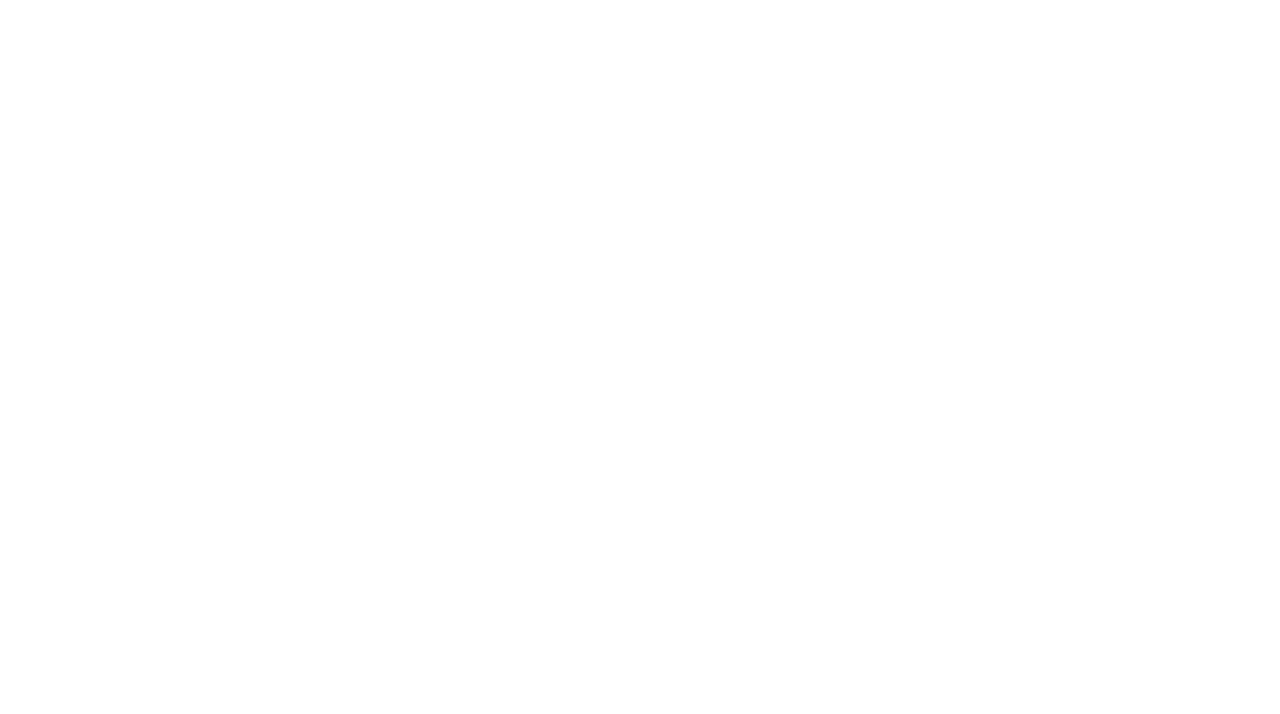
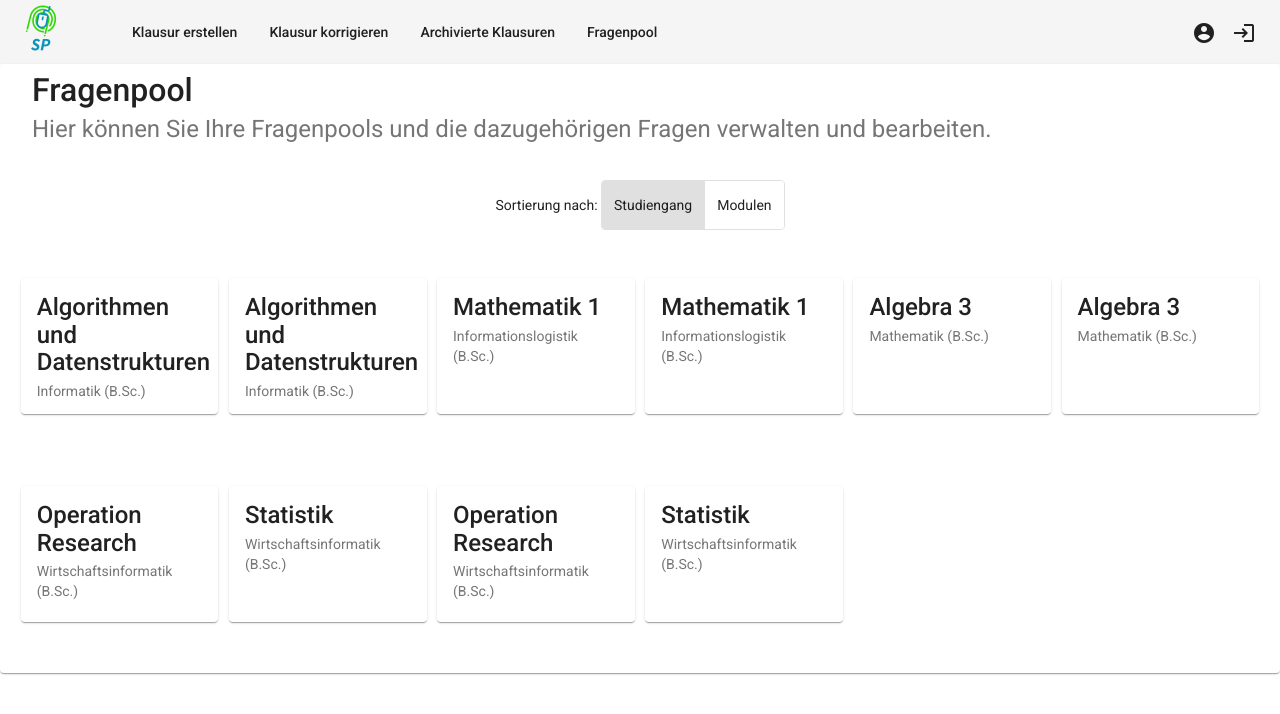
Before and after one commit to MediocreMarcel/SP, an Angular app in the folder Frontend/SPFrontend/: page /questions-overview in a window 1280 px wide. Before the commit this address led to /. Shown: the top 714 px of the page. Built offline with nearby package versions, Linux system fonts and the light colour scheme.

Commit message:
[SP-66] basic Frontend

```diff
--- a/Frontend/SPFrontend/src/app/app-routing.module.ts
+++ b/Frontend/SPFrontend/src/app/app-routing.module.ts
@@ -1,10 +1,12 @@
 import {NgModule} from '@angular/core';
 import {Routes, RouterModule} from '@angular/router';
 import {HomePageComponent} from './components/home-page/home-page.component';
+import {QuestionsOverviewComponent} from "./components/questions-overview/questions-overview.component";
 
 const routes: Routes = [
-  { path: '', redirectTo: '/home', pathMatch: 'full' },
+  {path: '', redirectTo: '/home', pathMatch: 'full'},
   {path: 'home', component: HomePageComponent},
+  {path:'questions-overview', component: QuestionsOverviewComponent}
 ];
 
 @NgModule({
--- a/Frontend/SPFrontend/src/app/components/navbar/navbar.component.html
+++ b/Frontend/SPFrontend/src/app/components/navbar/navbar.component.html
@@ -12,7 +12,7 @@
       <button id="archiveExamButton" class="navButton" [disabled]="disabeledButtonsArray[2]" (click)="archiveExam()" mat-button>Archivierte Klausuren</button>
   </span>
   <span>
-     <button id="ceateQuestionButton" class="navButton" [disabled]="disabeledButtonsArray[3]" (click)="createQuestions()" mat-button>Fragen erstellen</button>
+     <button id="ceateQuestionButton" class="navButton" [disabled]="disabeledButtonsArray[3]" (click)="createQuestions()" mat-button>Fragenpool</button>
     </span>
   <span class="spacer"></span>
   <button mat-icon-button (click)="openDialog()">
--- a/Frontend/SPFrontend/src/app/components/navbar/navbar.component.ts
+++ b/Frontend/SPFrontend/src/app/components/navbar/navbar.component.ts
@@ -52,7 +52,7 @@ export class NavbarComponent implements OnInit {
   }
 
   createQuestions(): void {
-    this.router.navigate(['/test']);
+    this.router.navigate(['/questions-overview']);
   }
 
   redirectToHome(): void {
--- /dev/null
+++ b/Frontend/SPFrontend/src/app/components/questions-overview/questions-overview.component.css
@@ -0,0 +1,16 @@
+.tile{
+  height: clamp(20px, 50%, 250px);
+  width: clamp(20px, 80%, 250px);
+}
+
+mat-card-header{
+
+}
+
+mat-card-content{
+  margin-top: 2%;
+}
+
+.tileTitle{
+  line-height: 115%;
+}
--- /dev/null
+++ b/Frontend/SPFrontend/src/app/components/questions-overview/questions-overview.component.html
@@ -0,0 +1,29 @@
+<app-navbar></app-navbar>
+<mat-card>
+  <mat-card-header>
+    <mat-card-title style="font-size: xx-large">Fragenpool</mat-card-title>
+    <mat-card-subtitle style="font-size: x-large; margin-top: 2%">Hier können Sie Ihre Fragenpools und die dazugehörigen Fragen verwalten und bearbeiten.</mat-card-subtitle>
+  </mat-card-header>
+
+  <mat-card-content>
+    <p style="text-align: center">
+      Sortierung nach:
+      <mat-button-toggle-group name="sortBy" aria-label="Sort by"
+                               #sortGroup="matButtonToggleGroup" (change)="sortChanged($event.value)" value="course">
+        <mat-button-toggle value="course">Studiengang</mat-button-toggle>
+        <mat-button-toggle value="module">Modulen</mat-button-toggle>
+      </mat-button-toggle-group>
+    </p>
+
+    <mat-grid-list cols="6" rowHeight="1:1">
+      <mat-grid-tile
+        *ngFor="let tile of tiles">
+        <mat-card class="tile" (click)="navigateToQuestionsCollection(tile.module)">
+          <mat-card-title class="tileTitle">{{tile.module}}</mat-card-title>
+          <mat-card-subtitle>{{tile.course}}</mat-card-subtitle>
+        </mat-card>
+      </mat-grid-tile>
+    </mat-grid-list>
+  </mat-card-content>
+
+</mat-card>
--- /dev/null
+++ b/Frontend/SPFrontend/src/app/components/questions-overview/questions-overview.component.ts
@@ -0,0 +1,42 @@
+import { Component, OnInit } from '@angular/core';
+
+@Component({
+  selector: 'app-questions-overview',
+  templateUrl: './questions-overview.component.html',
+  styleUrls: ['./questions-overview.component.css']
+})
+export class QuestionsOverviewComponent implements OnInit {
+
+  tiles = [
+    {module: 'Algebra 3', course: 'Mathematik (B.Sc.)'},
+    {module: 'Algorithmen und Datenstrukturen', course: 'Informatik (B.Sc.)'},
+    {module: 'Mathematik 1', course: 'Informationslogistik (B.Sc.)'},
+    {module: 'Operation Research', course: 'Wirtschaftsinformatik (B.Sc.)'},
+    {module: 'Statistik', course: 'Wirtschaftsinformatik (B.Sc.)'},
+    {module: 'Algebra 3', course: 'Mathematik (B.Sc.)'},
+    {module: 'Algorithmen und Datenstrukturen', course: 'Informatik (B.Sc.)'},
+    {module: 'Mathematik 1', course: 'Informationslogistik (B.Sc.)'},
+    {module: 'Operation Research', course: 'Wirtschaftsinformatik (B.Sc.)'},
+    {module: 'Statistik', course: 'Wirtschaftsinformatik (B.Sc.)'},
+  ];
+
+  constructor() {
+    this.sortChanged("course")
+   }
+
+  ngOnInit(): void {
+  }
+
+  public sortChanged(value){
+    if (value === "module"){
+      this.tiles.sort((a,b) => a.module.localeCompare(b.module));
+    } else if(value === "course"){
+      this.tiles.sort((a,b) => a.course.localeCompare(b.course));
+    }
+  }
+
+
+  navigateToQuestionsCollection(questionCollectionName: string) {
+
+  }
+}
```
Also changed, not shown: Frontend/SPFrontend/src/app/app.module.ts (+12 -2 lines), 1 other file (tests, documents, lock files or other folders).
